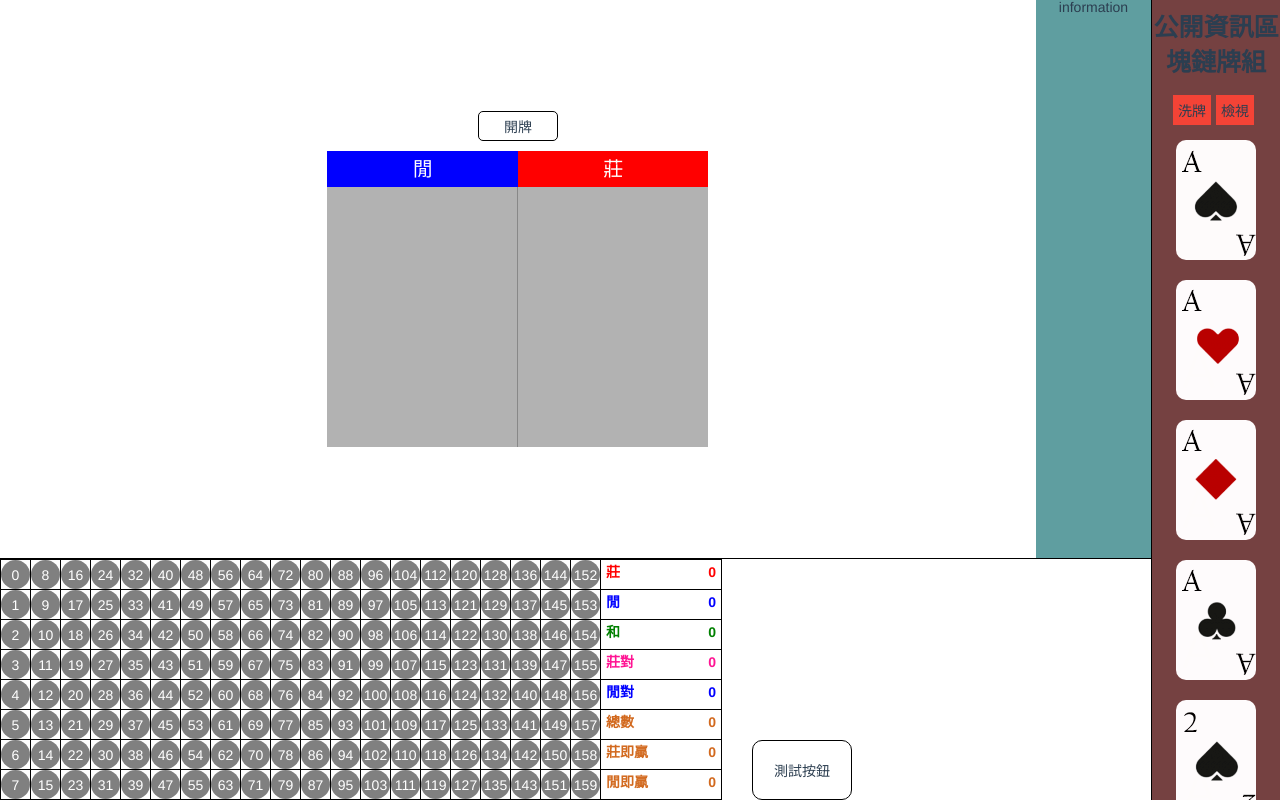
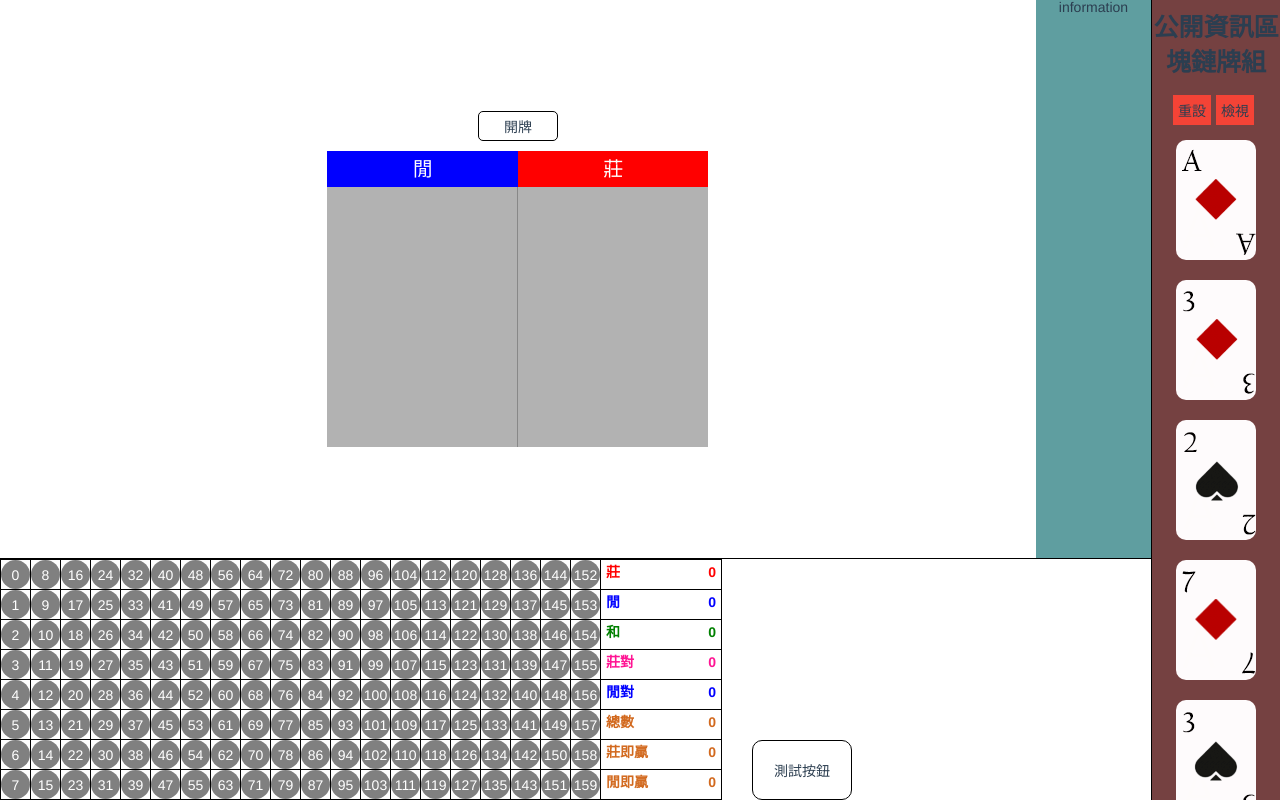
Before and after one commit to martin-frontend/baccarat, a Vue app: page / in a window 1280 px wide. Built offline with nearby package versions, Linux system fonts and the light colour scheme.

Commit message:
讓開獎結果更符合現實

```diff
--- a/src/views/blockchain/index.vue
+++ b/src/views/blockchain/index.vue
@@ -2,31 +2,15 @@
   <div>
     <div class="blockchain">
       <h1 class="title">公開資訊區塊鏈牌組</h1>
-      <button class="btn" @click="handleShuffle()">洗牌</button>
+      <button class="btn" @click="handleShuffle()">
+        {{ isAllFold ? shuffleText : resetText }}
+      </button>
       <button class="btn" @click="handleView(true)">檢視</button>
-      <div v-for="(item, index) in 13" :key="index" class="pluker">
+      <div v-for="(item, index) in result" :key="index" class="pluker">
         <div
           :class="[
-            `club ${handleSuits('club', item)}`,
-            { isFold: (handleResult(item) || isAllFold) ? true : false },
-          ]"
-        ></div>
-        <div
-          :class="[
-            `diamond ${handleSuits('diamond', item)}`,
-            { isFold: (handleResult(item) || isAllFold) ? true : false },
-          ]"
-        ></div>
-        <div
-          :class="[
-            `heart ${handleSuits('heart', item)}`,
-            { isFold: (handleResult(item) || isAllFold) ? true : false },
-          ]"
-        ></div>
-        <div
-          :class="[
-            `spade ${handleSuits('spade', item)}`,
-            { isFold: (handleResult(item) || isAllFold) ? true : false },
+            `${getRandomSuit()} ${handleSuits(getRandomSuit(), item)}`,
+            { isFold: index + 1 > drawAmount || isAllFold ? true : false },
           ]"
         ></div>
       </div>
@@ -43,7 +27,11 @@ export default {
     return {
       isVisible: false,
       isAllFold: false,
-      result: [5, 11, 7, 8]
+      shuffleText: '洗牌',
+      resetText: '重設',
+      result: [],
+      suitList: ['club', 'diamond', 'heart', 'spade'],
+      drawAmount: 155 // 假設開獎數
     }
   },
   provide() {
@@ -51,9 +39,17 @@ export default {
       group: this
     }
   },
+  created() {
+    this.handleDraw()
+  },
   methods: {
+    handleDraw() {
+      for (let i = 0; i < 416; i++) {
+        this.result.push(Math.floor(parseInt(Math.random() * 416) / 52) % 12)
+      }
+    },
     handleShuffle() {
-      this.isAllFold = true
+      this.isAllFold = !this.isAllFold
     },
     handleSuits(suit, number) {
       return `${suit}-${number}`
@@ -61,8 +57,14 @@ export default {
     handleView(value) {
       this.isVisible = value
     },
-    handleResult(number) {
-      return this.result.filter((a) => a === number).length
+    // handleResult(number) {
+    //   return false
+    // },
+    getRandomSuit() {
+      console.log(
+        this.suitList[Math.floor(Math.random() * this.suitList.length)]
+      )
+      return this.suitList[Math.floor(Math.random() * this.suitList.length)]
     }
   }
 }
```
